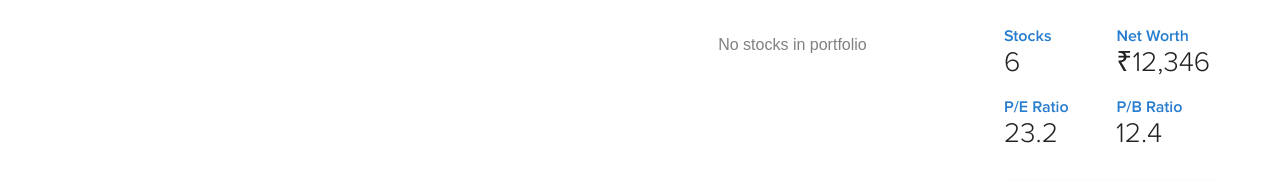
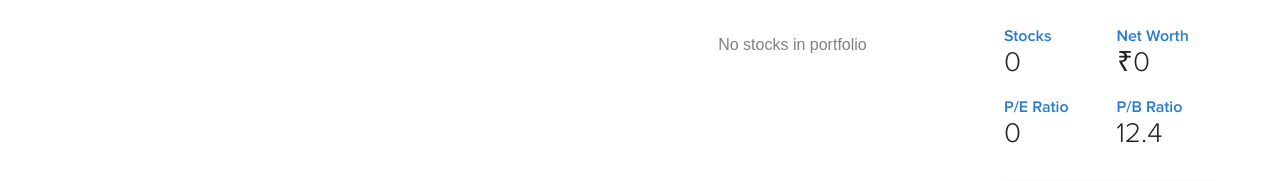
Before and after one commit to shirshendubhowmick/Portfolio-Builder, a React app: page / in a window 1280 px wide. Shown: the part 698-879 px from the top of the page. Built offline with nearby package versions, Linux system fonts and the light colour scheme.

Commit message:
Portfolio Stats completed

```diff
--- a/src/Portfolio/Portfolio.js
+++ b/src/Portfolio/Portfolio.js
@@ -10,8 +10,8 @@ class portfolio extends Component {
         this.refs.portfolioCartChild.addStockHandler(stockName);
     }
     passPortfolioCartState(stateData) {
-        if(this.refs.portfolioGraphChild)
-            this.refs.portfolioGraphChild.updateGraph(stateData);
+        this.refs.portfolioGraphChild.updateGraph(stateData);
+        this.refs.portfolioStatsChild.updateStats(stateData);
     }
     render() {
         return (
@@ -19,7 +19,7 @@ class portfolio extends Component {
                 <Badge className={classes.badge_portfolio}>MANAGE PORTFOLIO</Badge>
                 <PortfolioCart ref="portfolioCartChild" passPortfolioCartState={this.passPortfolioCartState.bind(this)} />
                 <PortfolioGraph ref="portfolioGraphChild" />
-                <PortfolioStats />
+                <PortfolioStats ref="portfolioStatsChild" />
             </div>
         );
     }
--- a/src/PortfolioStats/PortfolioStats.css
+++ b/src/PortfolioStats/PortfolioStats.css
@@ -33,6 +33,10 @@
     margin-left: 3rem;
 }
 
+.portfolioStatsDiv>div:nth-child(4) div:nth-child(1) {
+    width: 3.38rem;
+}
+
 .portfolioStatsDiv>div:nth-child(4) div:nth-child(2) {
     margin-left: 3.63rem;
 }
--- a/src/PortfolioStats/PortfolioStats.js
+++ b/src/PortfolioStats/PortfolioStats.js
@@ -1,8 +1,24 @@
 import React, { Component } from 'react';
 import classes from './PortfolioStats.css';
 import BuildPortfolioButton from '../BuildPortfolioButton/BuildPortfolioButton'
+import stocksData from '../data.json';
 
 class portfolioStats extends Component {
+    constructor(props) {
+        super(props);
+        this.state = {netWorth: "0", noOfStocks: 0, pByERatio: 0};
+    }
+    updateStats(portfolioCartStateData) {
+        console.log(portfolioCartStateData);
+        let netWorth = 0;
+        let pByEDeno = 0;
+        for(let stock in portfolioCartStateData) {
+            netWorth += Math.round(portfolioCartStateData[stock].price * portfolioCartStateData[stock].quantity);
+            pByEDeno += (stocksData.eps[stock] * portfolioCartStateData[stock].quantity);
+        }
+        this.setState({netWorth: netWorth, noOfStocks: Object.keys(portfolioCartStateData).length,
+                        pByERatio: netWorth === 0 ? 0 : (netWorth/pByEDeno).toFixed(2)})
+    }
     render() {
         return (
             <div className={classes.portfolioStatsDiv}>
@@ -11,15 +27,15 @@ class portfolioStats extends Component {
                     <div>Net Worth</div>
                 </div>
                 <div>
-                    <div>6</div>
-                    <div>₹12,346</div>
+                    <div>{this.state.noOfStocks}</div>
+                    <div>{"₹" + this.state.netWorth.toString().replace(/\B(?=(\d{3})+(?!\d))/g, ",")}</div>
                 </div>
                 <div>
                     <div>P/E Ratio</div>
                     <div>P/B Ratio</div>
                 </div>
                 <div>
-                    <div>23.2</div>
+                    <div>{this.state.pByERatio}</div>
                     <div>12.4</div>
                 </div>
                 <BuildPortfolioButton />
```
